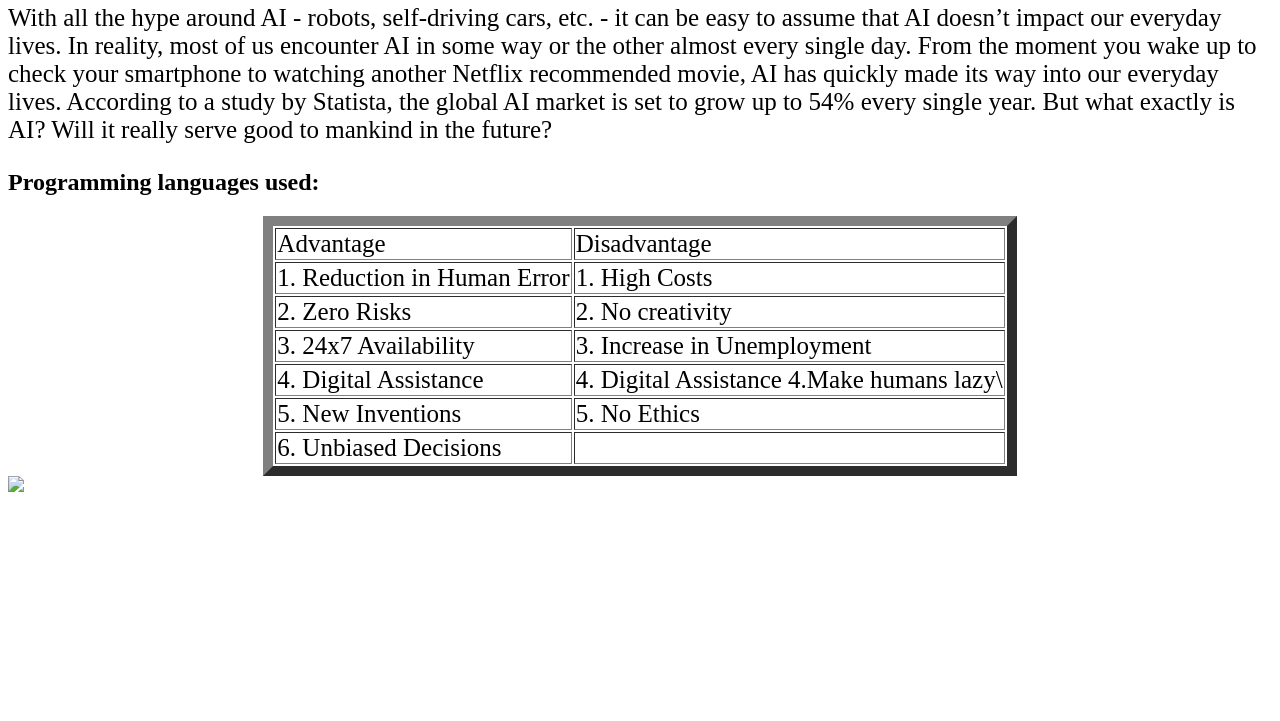
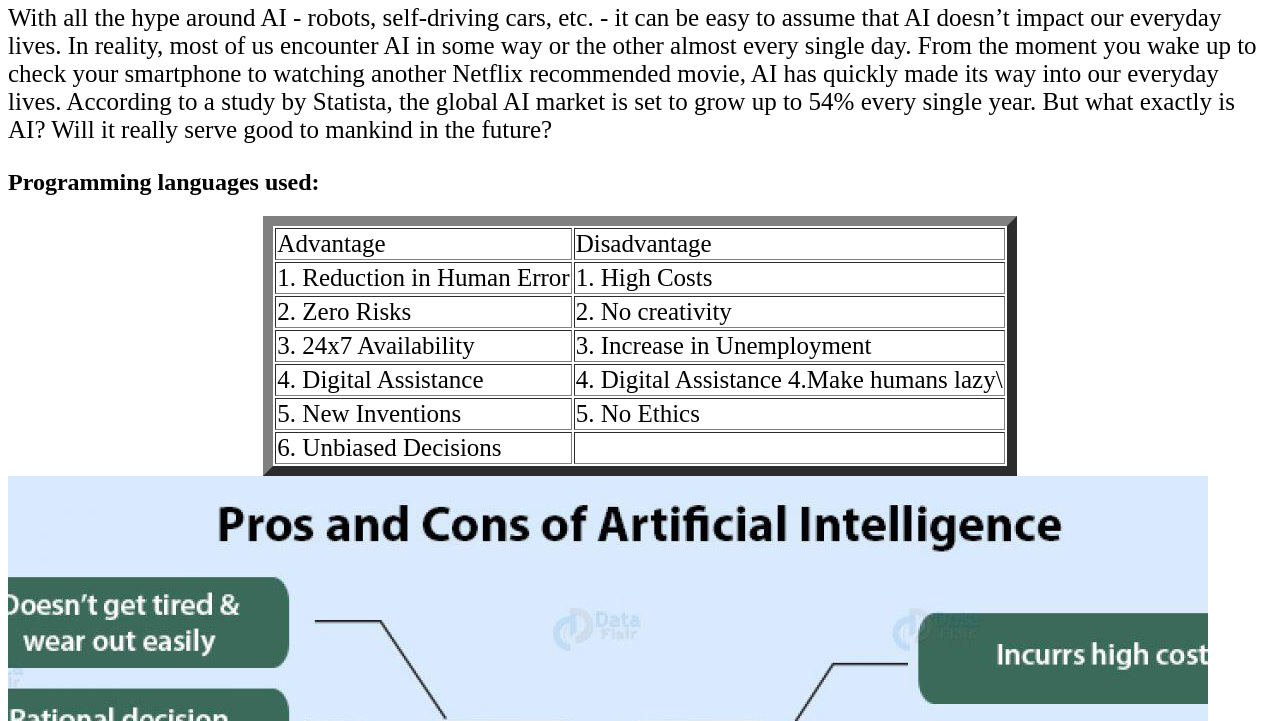
Before and after one commit to mariasameh00/htmlp-project-repository, a plain HTML site: page prosncons.html in a window 1280 px wide. Shown: the part 79-800 px from the top of the page. Drawn offline with Linux system fonts and the light colour scheme.

Commit message:
Update prosncons.html

```diff
--- a/prosncons.html
+++ b/prosncons.html
@@ -52,7 +52,7 @@
 		</table>
 
 
-		<img src="images/pic3.jpeg">
+		<img src="pic3.jpeg">
 
 
 </body>
```
